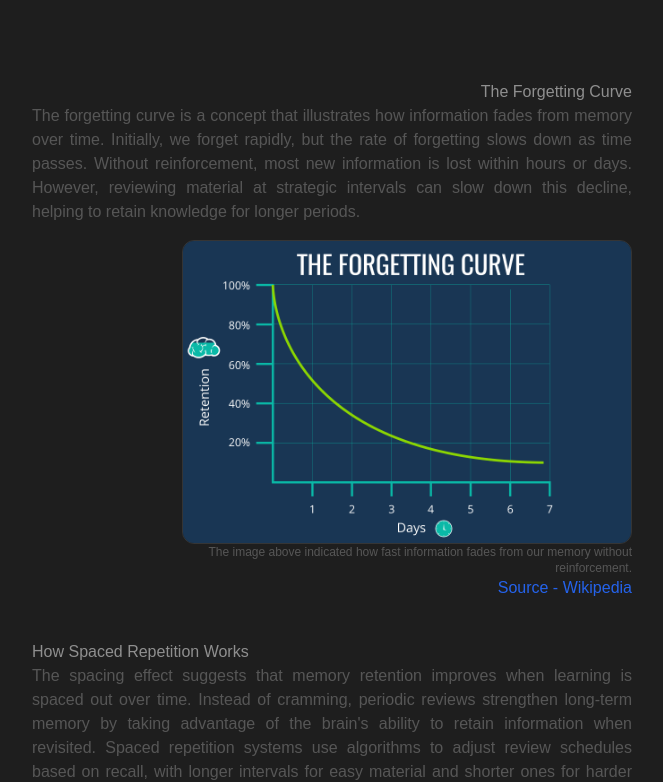
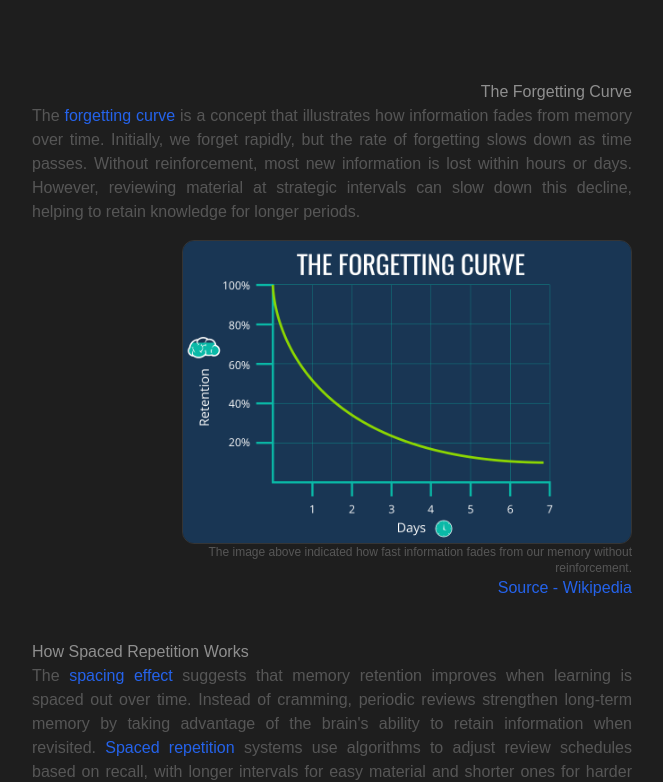
Before and after one commit to eben-vranken/exercard-web, a Next.js app: page / in a window 1280 px wide. Shown: the part 580-1362 px from the top of the page, without its empty margins (308-971 px from the left). Built offline with nearby package versions, Linux system fonts and the light colour scheme; no server answers.

Commit message:
Added extra outward links in paragraphs

```diff
--- a/app/page.tsx
+++ b/app/page.tsx
@@ -28,7 +28,7 @@ export default async function Home() {
             <h1>The Forgetting Curve</h1>
           </header>
           <p className="text-light">
-            The forgetting curve is a concept that illustrates how information fades from memory over time. Initially, we forget rapidly, but the rate of forgetting slows down as time passes. Without reinforcement, most new information is lost within hours or days. However, reviewing material at strategic intervals can slow down this decline, helping to retain knowledge for longer periods.</p>
+            The <Link href={'https://en.wikipedia.org/wiki/Forgetting_curve'} target="_blank" className="text-blue-600">forgetting curve</Link> is a concept that illustrates how information fades from memory over time. Initially, we forget rapidly, but the rate of forgetting slows down as time passes. Without reinforcement, most new information is lost within hours or days. However, reviewing material at strategic intervals can slow down this decline, helping to retain knowledge for longer periods.</p>
         </section>
         <figure className="w-3/4 flex flex-col text-right">
           <Image src={the_forgetting_curve} alt="Spacing Effect" className="border border-white/10 rounded-xl" />
@@ -43,7 +43,7 @@ export default async function Home() {
             <h1>How Spaced Repetition Works</h1>
           </header>
           <p className="text-light">
-            The spacing effect suggests that memory retention improves when learning is spaced out over time. Instead of cramming, periodic reviews strengthen long-term memory by taking advantage of the brain&apos;s ability to retain information when revisited. Spaced repetition systems use algorithms to adjust review schedules based on recall, with longer intervals for easy material and shorter ones for harder content. This optimizes retention and minimizes unnecessary review.          </p>
+            The <Link href={'https://en.wikipedia.org/wiki/Spacing_effect'} target="_blank" className="text-blue-600">spacing effect</Link> suggests that memory retention improves when learning is spaced out over time. Instead of cramming, periodic reviews strengthen long-term memory by taking advantage of the brain&apos;s ability to retain information when revisited. <Link href={'https://en.wikipedia.org/wiki/Spaced_repetition'} target="_blank" className="text-blue-600">Spaced repetition</Link> systems use algorithms to adjust review schedules based on recall, with longer intervals for easy material and shorter ones for harder content. This optimizes retention and minimizes unnecessary review.          </p>
         </section>
         <figure className="w-3/4">
           <Image src={the_spacing_effect} alt="Spacing Effect" className="border border-white/10 rounded-xl" />
```
